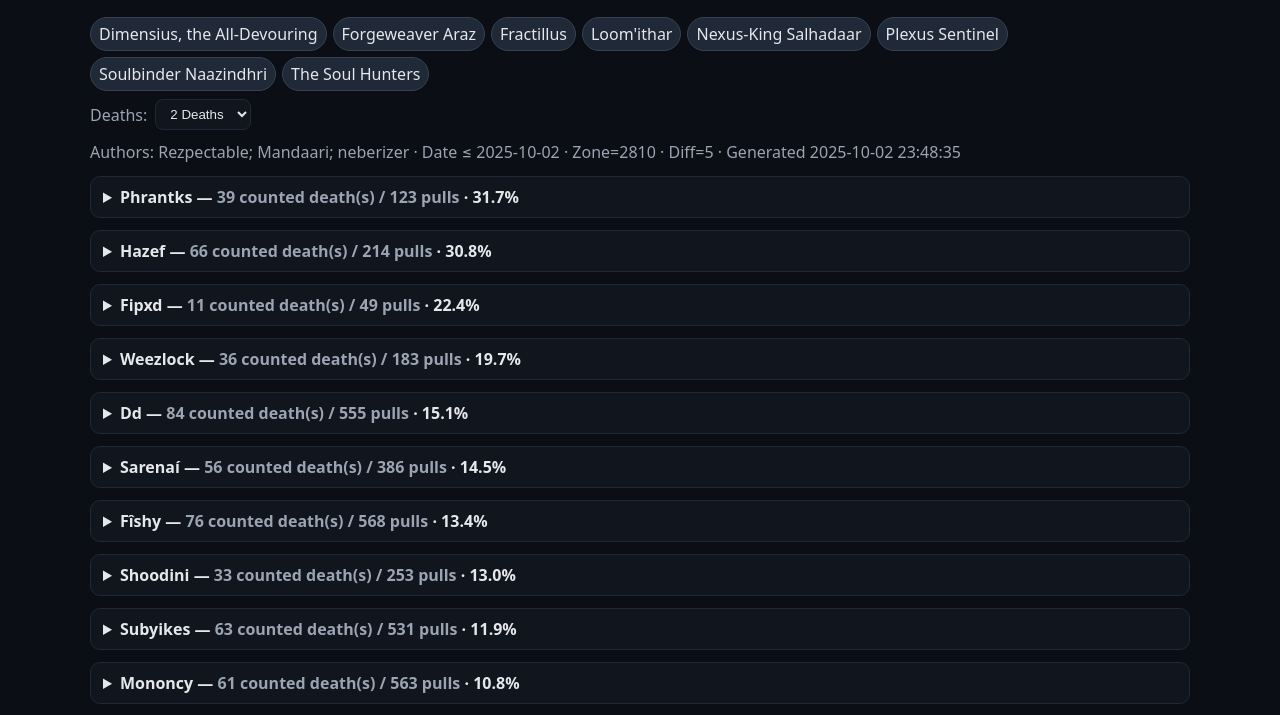
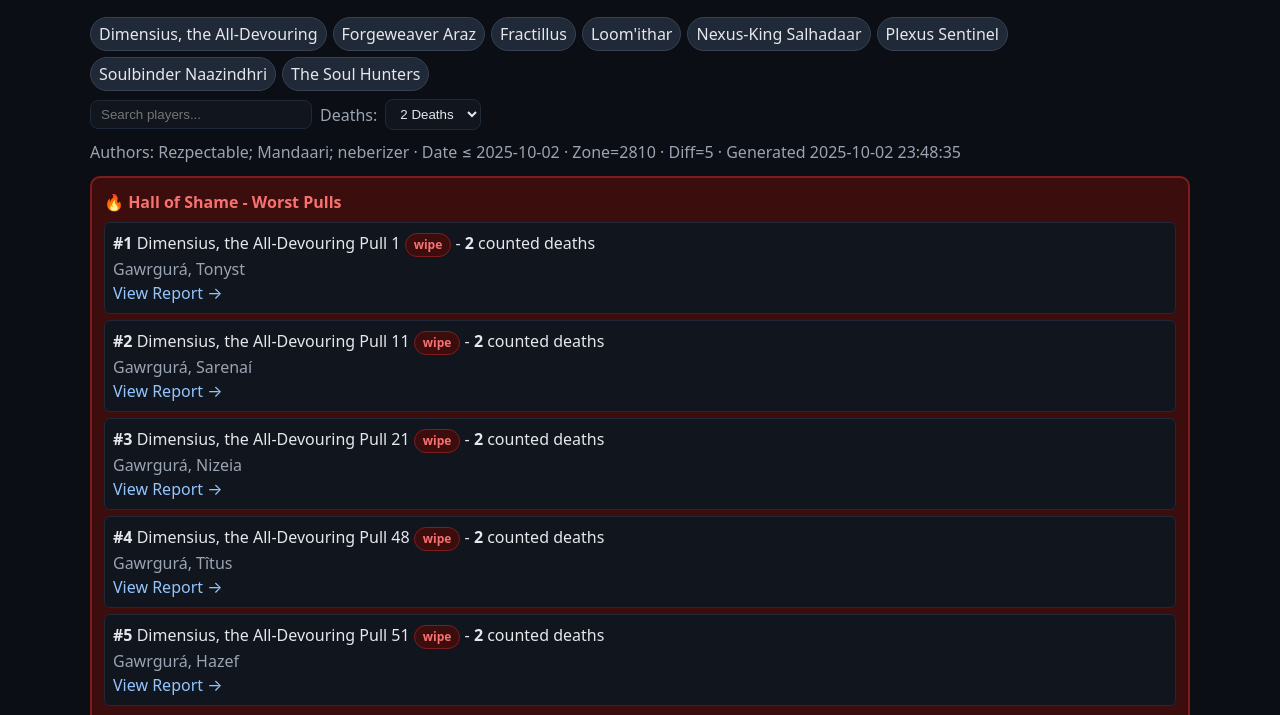
Before and after one commit to Catcam-fun/raid-reports, a plain HTML site: page index.html in a window 1280 px wide. Shown: the part 75-790 px from the top of the page. Drawn offline with Linux system fonts and the light colour scheme.

Commit message:
Update index.html (auto)

```diff
--- a/index.html
+++ b/index.html
@@ -39,14 +39,21 @@
       .chips{display:flex;gap:6px;flex-wrap:wrap}
       .chip{background:var(--chip);border:1px solid var(--chipbrd);padding:4px 8px;border-radius:999px;cursor:pointer;user-select:none}
       .chip.sel{outline:2px solid var(--link)}
+      .search-box{background:var(--panel);border:1px solid var(--border);color:var(--text);padding:6px 10px;border-radius:8px;min-width:200px}
+      .shame-section{background:var(--badbg);border:2px solid var(--badbrd);border-radius:10px;padding:12px;margin-bottom:16px}
+      .shame-title{color:var(--bad);font-weight:700;font-size:16px;margin-bottom:8px}
+      .shame-item{background:var(--panel);border:1px solid var(--border);border-radius:6px;padding:8px;margin-bottom:6px}
+      .ability-table{font-size:13px;margin:8px 0}
+      .ability-table td{padding:4px 8px}
       a{color:var(--link);text-decoration:none} a:hover{color:var(--linkhover);text-decoration:underline}
     </style>
     <script>
-      const state = { data:null, cutoff:2, theme:null, selectedBosses:new Set() };
+      const state = { data:null, cutoff:2, theme:null, selectedBosses:new Set(), searchQuery:'' };
 
       function fmt(ts){ try{ const d=new Date(ts); return isFinite(d)? d.toISOString().replace('T',' ').slice(0,19) : '—'; }catch(e){return '—'} }
 
       function bossPass(name){ return !state.selectedBosses.size || state.selectedBosses.has(name); }
+      function playerMatchesSearch(name){ return !state.searchQuery || name.toLowerCase().includes(state.searchQuery.toLowerCase()); }
       function median(values){ if(!values.length) return 0; values=[...values].sort((a,b)=>a-b); const mid=Math.floor(values.length/2); return values.length%2?values[mid]:(values[mid-1]+values[mid])/2; }
 
       function buildChips(){
@@ -61,9 +68,62 @@
             if(state.selectedBosses.has(b)) state.selectedBosses.delete(b);
             else state.selectedBosses.add(b);
             buildChips();
+            buildHallOfShame();
             buildPlayerList();
           };
           holder.appendChild(el);
+        });
+      }
+
+      function buildHallOfShame(){
+        const holder = document.getElementById('hallOfShame');
+        if (!holder) return;
+
+        const cutoff = state.cutoff;
+        const eventsAll = state.data.events;
+
+        // Group deaths by pull (reportId_fightId)
+        const pullDeaths = {};
+        for (const player of Object.keys(eventsAll)) {
+          for (const ev of eventsAll[player]) {
+            if (ev.rankWithinPull > cutoff || !bossPass(ev.boss)) continue;
+            const pullKey = `${ev.reportId}_${ev.fightId}`;
+            if (!pullDeaths[pullKey]) {
+              pullDeaths[pullKey] = {
+                reportId: ev.reportId,
+                fightId: ev.fightId,
+                boss: ev.boss,
+                pullNo: ev.pullNo,
+                isKill: ev.isKill,
+                deaths: []
+              };
+            }
+            pullDeaths[pullKey].deaths.push({player: ev.player, rank: ev.rankWithinPull, ability: ev.abilityName});
+          }
+        }
+
+        // Sort by death count
+        const sorted = Object.values(pullDeaths).sort((a,b) => b.deaths.length - a.deaths.length).slice(0,5);
+
+        if (sorted.length === 0) {
+          holder.style.display = 'none';
+          return;
+        }
+
+        holder.style.display = 'block';
+        holder.innerHTML = '<div class="shame-title">🔥 Hall of Shame - Worst Pulls</div>';
+
+        sorted.forEach((pull,idx) => {
+          const pill = pull.isKill ? "<span class='pill kill'>KILL</span>" : "<span class='pill wipe'>wipe</span>";
+          const link = `https://www.warcraftlogs.com/reports/${pull.reportId}?fight=${pull.fightId}&type=deaths`;
+          const item = document.createElement('div');
+          item.className = 'shame-item';
+          item.innerHTML = `
+            <strong>#${idx+1}</strong> ${pull.boss} Pull ${pull.pullNo} ${pill} - <strong>${pull.deaths.length}</strong> counted deaths
+            <br><span class='muted'>${pull.deaths.map(d => d.player).join(', ')}</span>
+            <br><a href="${link}" target="_blank" rel="noopener">View Report →</a>
+          `;
+          holder.appendChild(item);
         });
       }
 
@@ -133,6 +193,8 @@
         }
 
         for (const [player,totalCounted,totalPulls,rate] of stats){
+          if (!playerMatchesSearch(player)) continue; // Search filter
+
           const details = document.createElement('details');
           const summary = document.createElement('summary');
           summary.innerHTML = `${player} — <span class='muted'>${totalCounted} counted death(s) / ${totalPulls} pulls</span> <span class='rate'>· ${rate.toFixed(1)}%</span>`;
@@ -208,10 +270,19 @@
           state.cutoff = parseInt(e.target.value,10);
           localStorage.setItem('raidReportCutoff', String(state.cutoff));
           history.replaceState(null,'',`#co=${state.cutoff}`);
+          buildHallOfShame();
+          buildPlayerList();
+        };
+
+        // Search box
+        const searchBox = document.getElementById('searchBox');
+        searchBox.oninput = e => {
+          state.searchQuery = e.target.value;
           buildPlayerList();
         };
 
         buildChips();
+        buildHallOfShame();
         buildPlayerList();
       }
       window.addEventListener('DOMContentLoaded', bootstrap);
@@ -223,11 +294,13 @@
       <h1>Counted Deaths Report</h1>
       <div style="display:flex;gap:8px;align-items:center;flex-wrap:wrap">
         <div id="bossChips" class="chips"></div>
+        <input type="text" id="searchBox" class="search-box" placeholder="Search players...">
         <label for="cutoffSelect" class="muted">Deaths:</label>
         <select id="cutoffSelect" class="select"></select>
       </div>
     </div>
     <div id="meta" class="sub"></div>
+    <div id="hallOfShame" class="shame-section"></div>
     <div id="content"></div>
   </div>
 </body></html>
```
